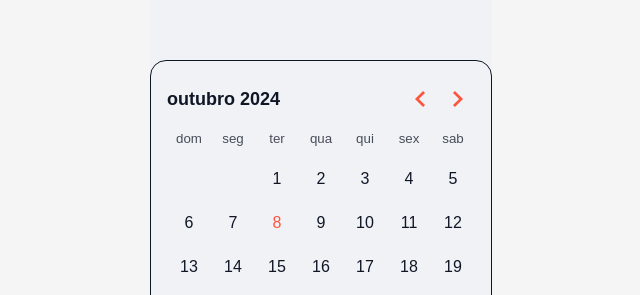
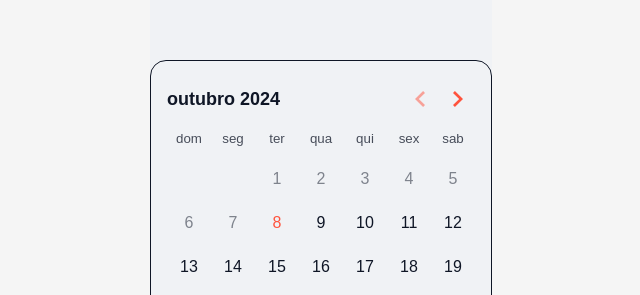
Before and after one commit to lsalatiel/schedule-system, a React (Vite) app in the folder src/frontend/: page / in a window 1280 px wide. Shown: the part 173-468 px from the top of the page, without its empty margins (319-959 px from the left). Built offline with nearby package versions, Linux system fonts and the light colour scheme.

Commit message:
fix: quick fixes

```diff
--- a/src/frontend/src/components/Form.tsx
+++ b/src/frontend/src/components/Form.tsx
@@ -51,7 +51,7 @@ export default function Form() {
                     value={phone}
                     onChange={handlePhoneChange}
                 />
-                <button className="submit-button" type="submit">Submit</button>
+                <button className="submit-button" type="submit">Enviar</button>
             </form>
         </div>
     );
--- a/src/frontend/src/views/Root.tsx
+++ b/src/frontend/src/views/Root.tsx
@@ -32,6 +32,8 @@ export default function Root() {
                     mode="single"
                     selected={selectedDate}
                     onSelect={setSelectedDate}
+                    disabled={{ before: new Date() }}
+                    startMonth={new Date()}
                 />
             </div>
 
```
